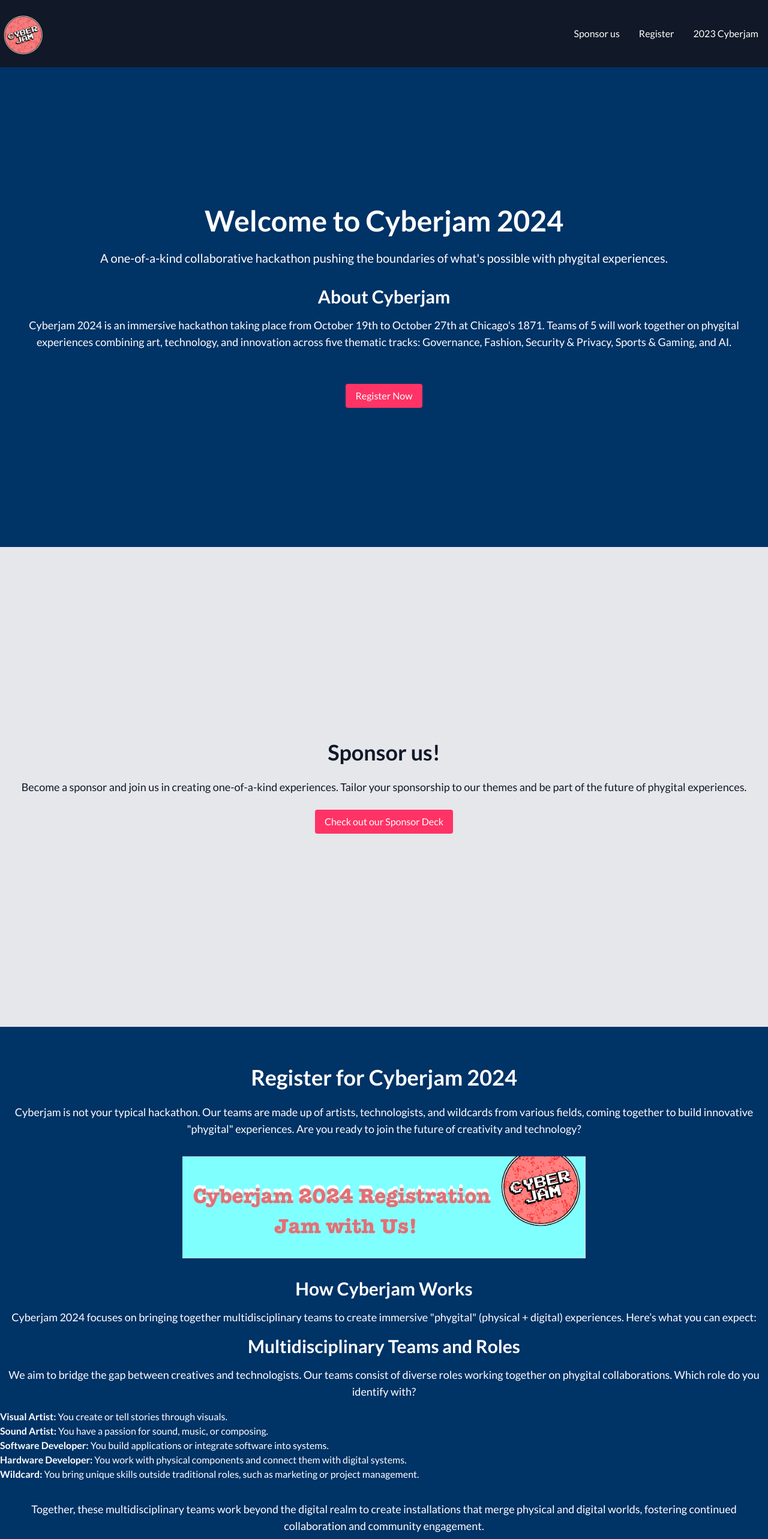
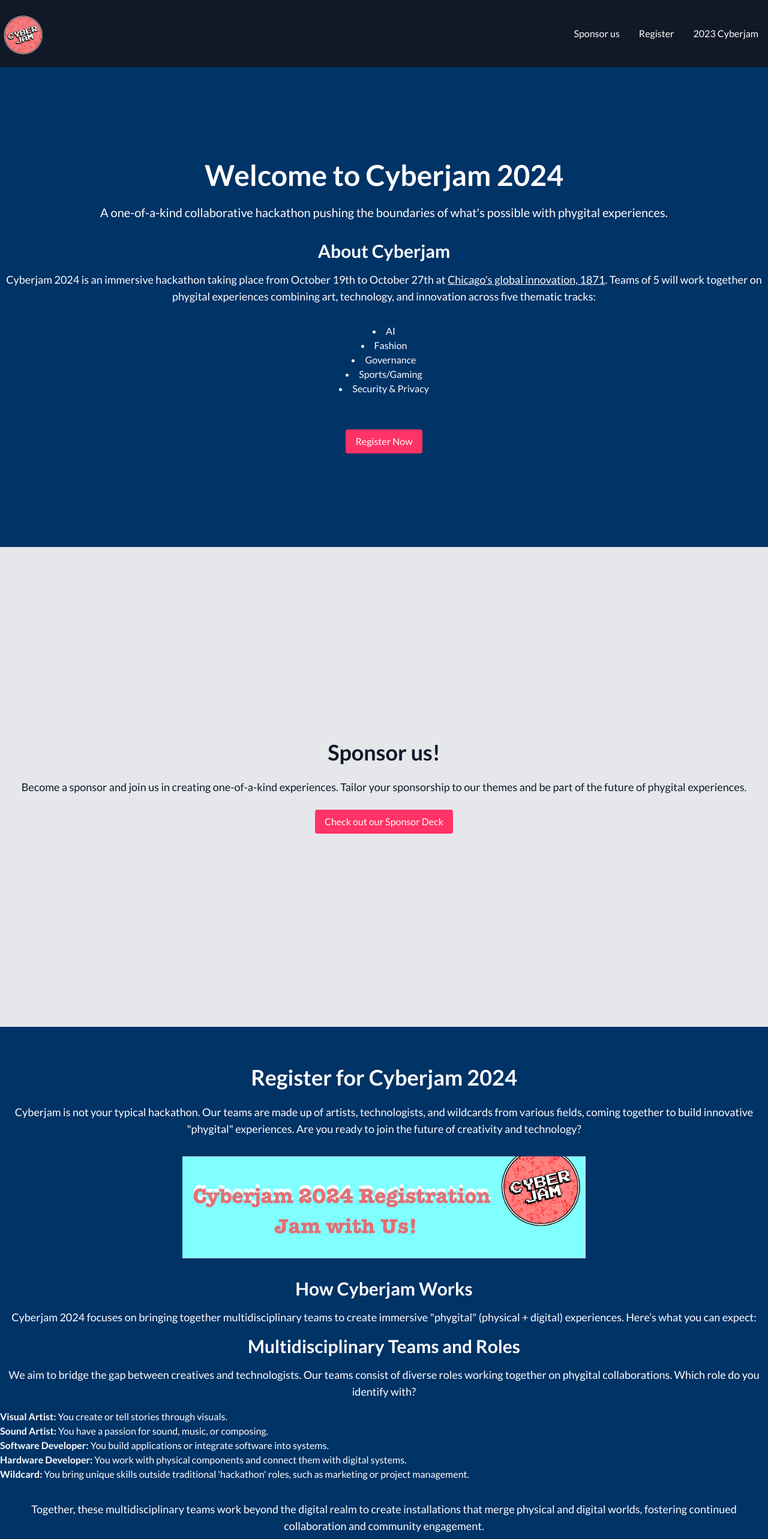
Before and after one commit to tippi-fifestarr/cyberjam24, a React (Create React App) app: page / in a window 1280 px wide. Shown: the top 2566 px of the page at 60% size. Built offline with nearby package versions, Linux system fonts and the light colour scheme; a web font is replaced by a local one.

Commit message:
added sponsor logo garden

```diff
--- a/src/App.js
+++ b/src/App.js
@@ -2,6 +2,7 @@ import React from "react";
 import './App.css';
 import cyberjam_logo from './Cyberjam_tilted2.png';
 import registerBanner from './CJBannr_3.png';
+import sponsors23 from './Sponsors23.png';
 
 const App = () => {
   return (
@@ -35,11 +36,18 @@ const Navbar = () => {
 const Home = () => {
   return (
     <section id="home" className="min-h-screen bg-blue-900 text-white flex items-center justify-center py-16">
-      <div className="container mx-auto text-center">
+      <div className="container text-center mx-1">
         <h1 className="text-5xl font-bold mb-6">Welcome to Cyberjam 2024</h1>
         <p className="text-xl mb-8">A one-of-a-kind collaborative hackathon pushing the boundaries of what's possible with phygital experiences.</p>
         <h2 className="text-3xl font-semibold mb-4">About Cyberjam</h2>
-        <p className="text-lg mb-8">Cyberjam 2024 is an immersive hackathon taking place from October 19th to October 27th at Chicago's 1871. Teams of 5 will work together on phygital experiences combining art, technology, and innovation across five thematic tracks: Governance, Fashion, Security & Privacy, Sports & Gaming, and AI.</p>
+        <p className="text-lg mb-8">Cyberjam 2024 is an immersive hackathon taking place from October 19th to October 27th at <a href="https://1871.com/" target="_blank" rel="noopener noreferrer" className="underline">Chicago's global innovation, 1871</a>. Teams of 5 will work together on phygital experiences combining art, technology, and innovation across five thematic tracks:</p>
+        <ul className="list-disc list-inside mb-8">
+          <li>AI</li>
+          <li>Fashion</li>
+          <li>Governance</li>
+          <li>Sports/Gaming</li>
+          <li>Security & Privacy</li>
+        </ul>
         <a href="#register" className="mt-6 inline-block bg-pink-600 py-2 px-4 text-white rounded">Register Now</a>
       </div>
     </section>
@@ -81,7 +89,7 @@ const Register = () => {
           <li><strong>Sound Artist:</strong> You have a passion for sound, music, or composing.</li>
           <li><strong>Software Developer:</strong> You build applications or integrate software into systems.</li>
           <li><strong>Hardware Developer:</strong> You work with physical components and connect them with digital systems.</li>
-          <li><strong>Wildcard:</strong> You bring unique skills outside traditional roles, such as marketing or project management.</li>
+          <li><strong>Wildcard:</strong> You bring unique skills outside traditional 'hackathon' roles, such as marketing or project management.</li>
         </ul>
         <p className="text-lg mb-8">Together, these multidisciplinary teams work beyond the digital realm to create installations that merge physical and digital worlds, fostering continued collaboration and community engagement.</p>
 
@@ -105,7 +113,8 @@ const Cyberjam2023 = () => {
   return (
     <section id="2023cyberjam" className="min-h-screen bg-gray-100 text-gray-900 flex items-center justify-center py-16">
       <div className="container mx-auto text-center">
-        <h2 className="text-4xl font-bold mb-6 text-pink-600">Cyberjam 2023</h2>
+        <h2 className="text-4xl font-bold mb-6 text-pink-600">2023: &lt;imnotHackathon&gt; BETA (alpha)</h2>
+        <img src={sponsors23} alt="Cyberjam 2023 Sponsors" className="w-full max-w-4xl mx-auto my-8" />
         <p className="text-lg">Check out the highlights from Cyberjam 2023!</p>
         <div className="flex justify-center items-center mt-6">
           <iframe width="939" height="528" src="https://www.youtube.com/embed/Qu6LKDAfDZI" title="ETHChicago presents the 2023 CyberJam" frameborder="0" allow="accelerometer; autoplay; clipboard-write; encrypted-media; gyroscope; picture-in-picture; web-share" referrerpolicy="strict-origin-when-cross-origin" allowfullscreen></iframe>
```
Also changed, not shown: src/Sponsors23.png (added).
